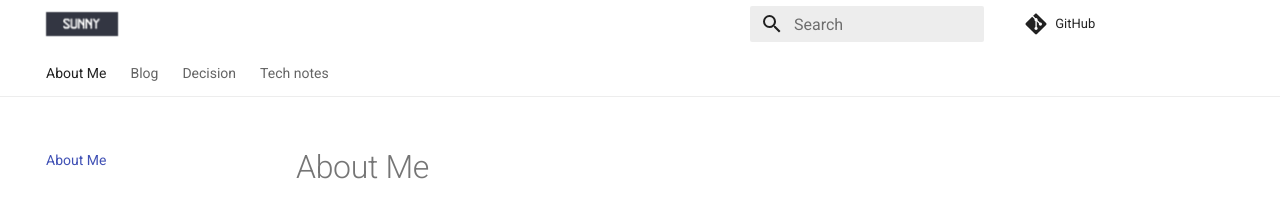
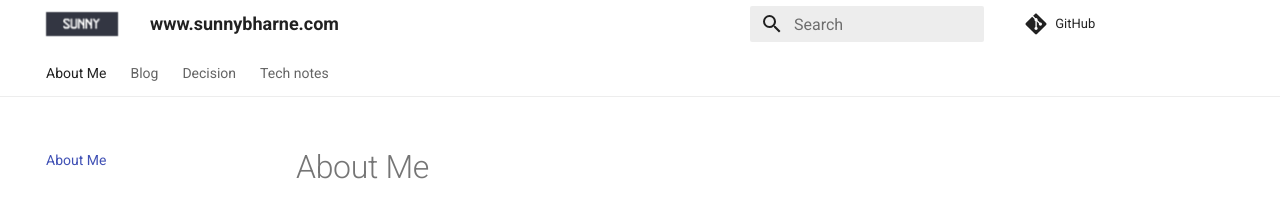
Before and after one commit to sunnybharne/sunnybharne, an MkDocs documentation site: the page built from docs/index.md, in a window 1280 px wide. Shown: the top 206 px of the page. Built offline with MkDocs 1.6.1 and Material for MkDocs 9.7.7, drawn with Linux system fonts in a browser that asks for light colours.

Commit message:
Added custom domain

```diff
--- a/mkdocs.yml
+++ b/mkdocs.yml
@@ -1,4 +1,4 @@
-site_name: ''
+site_name: 'www.sunnybharne.com'
 theme:
   name: material
   palette:
```
